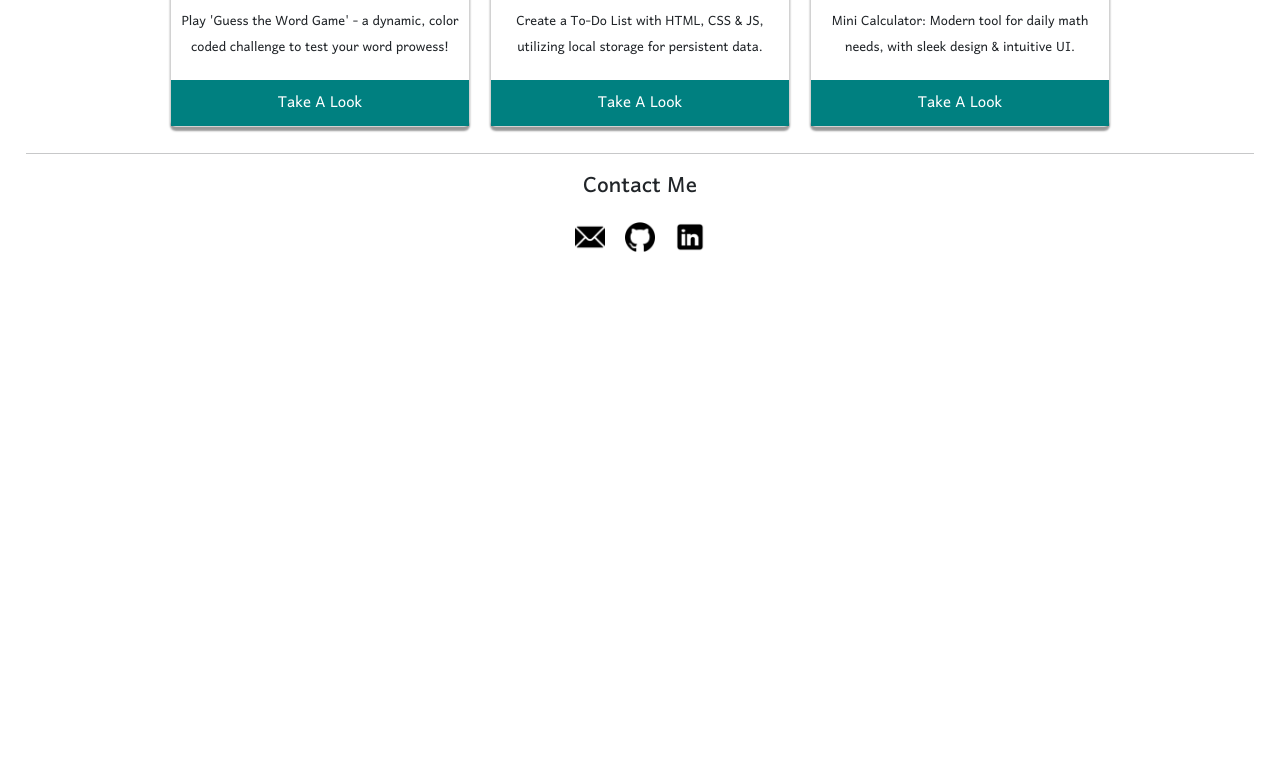
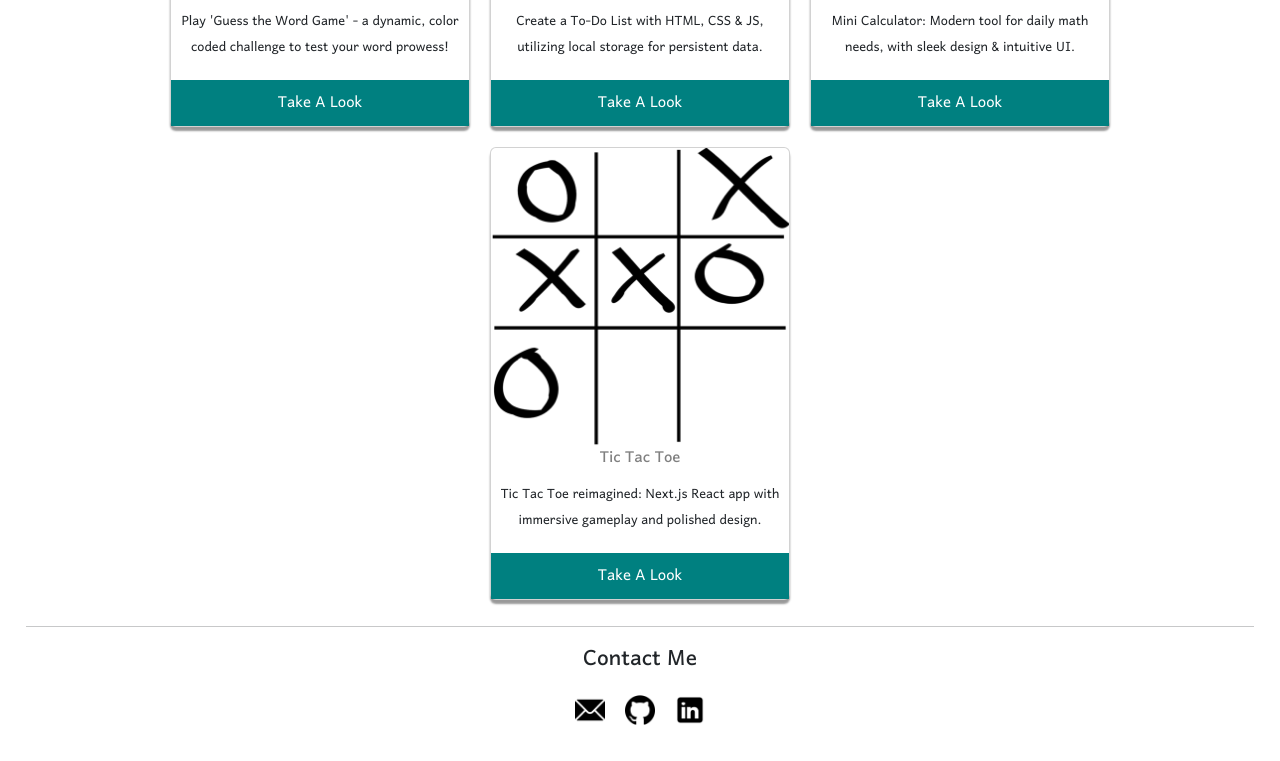
Before and after one commit to Imadjaha/Portfolio_ReactJs, a React app: page / in a window 1280 px wide. Shown: the part 1162-1923 px from the top of the page. Before the commit the page ends 1450 px from the top, so only its background shows below. Built offline with nearby package versions, Linux system fonts and the light colour scheme.

Commit message:
Portfolio V1

```diff
--- a/src/data/projects.js
+++ b/src/data/projects.js
@@ -1,6 +1,7 @@
 import project1 from "../Assets/project1.png";
 import project2 from "../Assets/project2.png";
 import project3 from "../Assets/project3.png";
+import project4 from "../Assets/project4.png";
 
 const PROJECTS = [
     {
@@ -23,6 +24,13 @@ const PROJECTS = [
         description: "Mini Calculator: Modern tool for daily math needs, with sleek design & intuitive UI.",
         link: "https://imadjaha.github.io/calculator/",
         image: project3
+    },
+    {
+        id: 4,
+        title: "Tic Tac Toe",
+        description: "Tic Tac Toe reimagined: Next.js React app with immersive gameplay and polished design.",
+        link: "https://imadjaha.github.io/tic-tac-toe-ReactJs_NextJs/",
+        image: project4
     }
 ]
 
```
Also changed, not shown: build/asset-manifest.json, build/index.html, build/static/js/main.539fb07e.js.LICENSE.txt, build/static/media/porfilePic.1360bed9da8958440802.jpeg (added), build/static/media/porfilePic.36f19f52ca6e82b283a2.png (deleted), build/static/media/project1.a57d1fbfc7eda4e317fa.png (added), build/static/media/project3.78cfbf41f2ed811d635e.png (added), build/static/media/project3.fd9248bf0bb5cce6d2c4.jpeg (deleted), src/Assets/project4.png (added), 12 other files.
